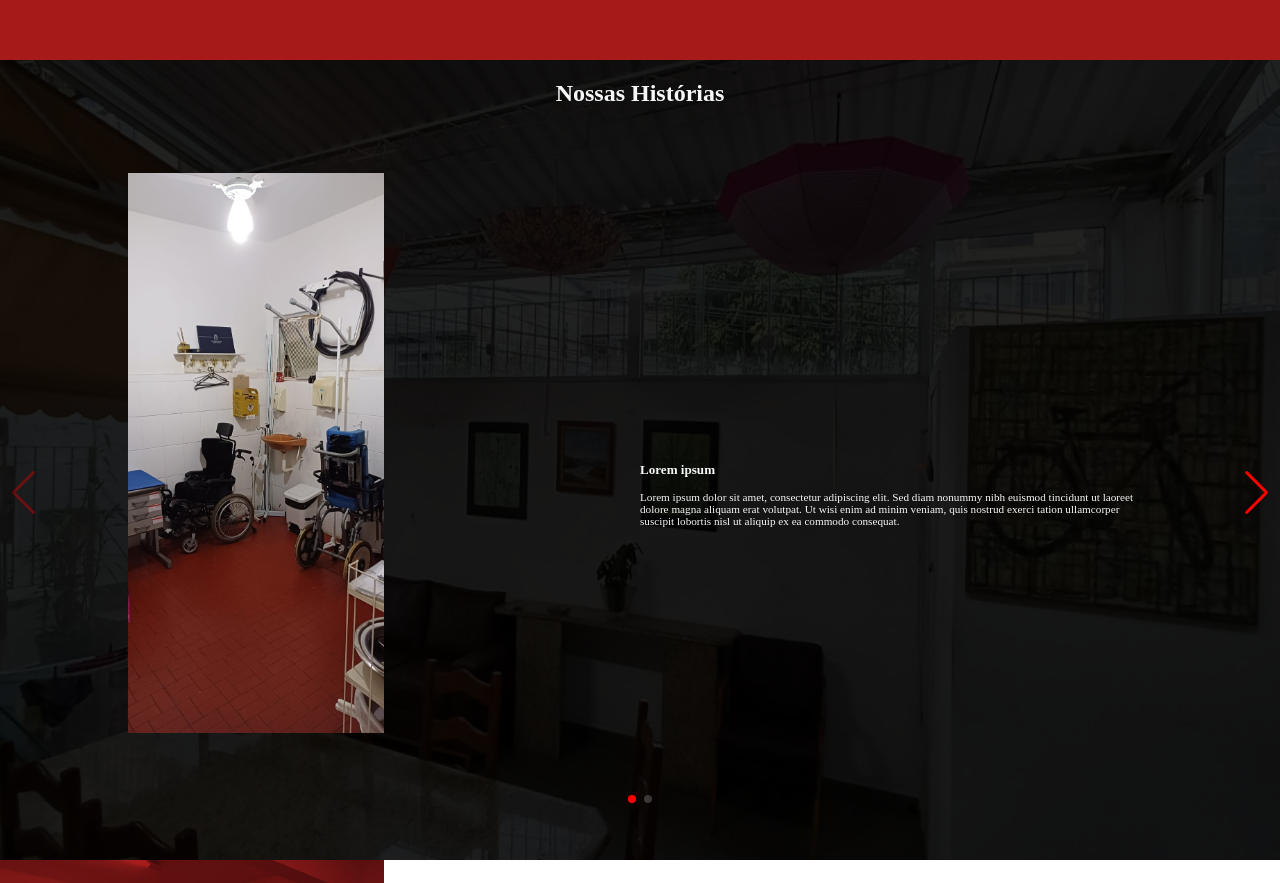
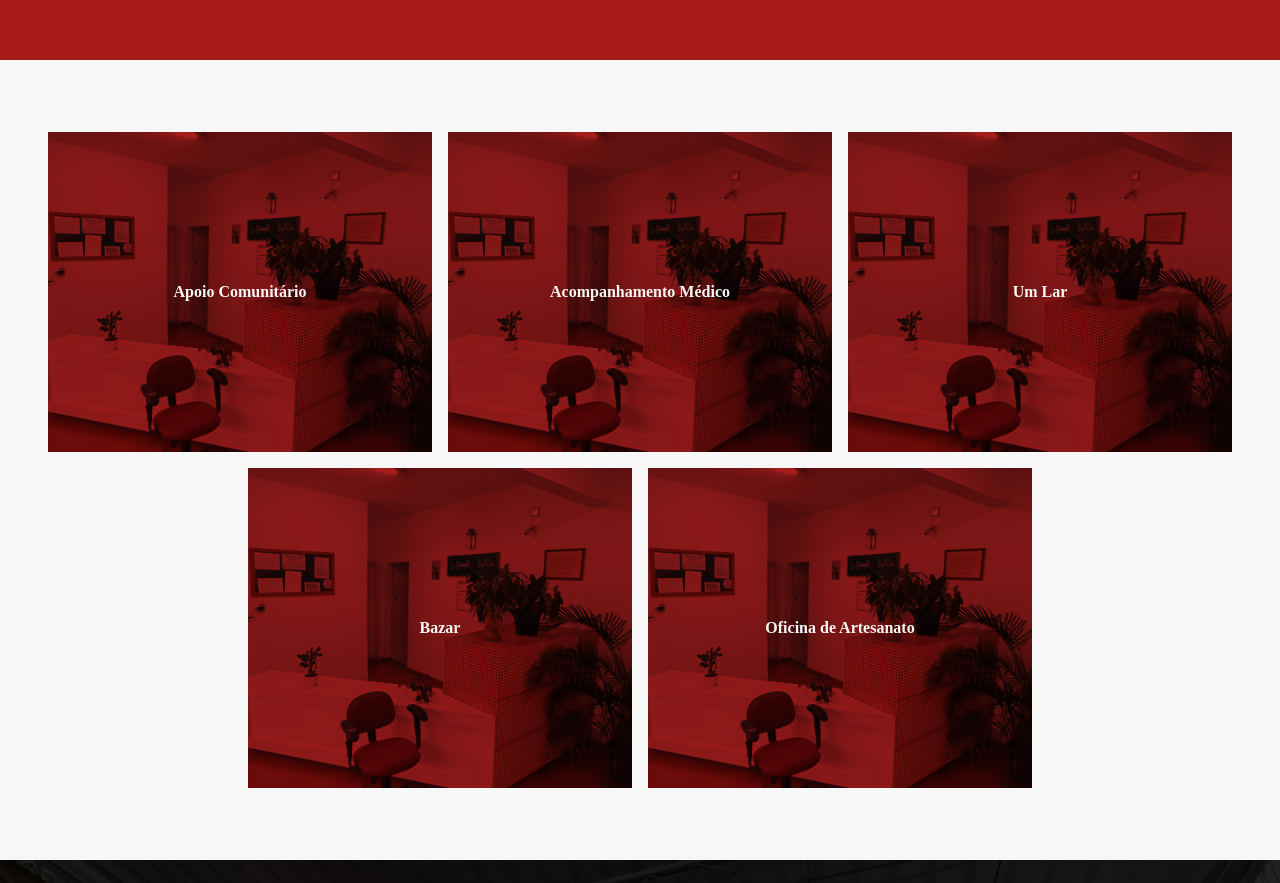
Before and after one commit to MathewsBaio/projeto-sao-camillo-lelis, a React (Create React App) app in the folder projeto-sao-camillo-lelis/: page / in a window 1280 px wide. Shown: the part 1860-2743 px from the top of the page. Built offline with nearby package versions, Linux system fonts and the light colour scheme.

Commit message:
Componente lista de cards desktop

```diff
--- a/projeto-sao-camillo-lelis/src/App.js
+++ b/projeto-sao-camillo-lelis/src/App.js
@@ -4,8 +4,8 @@ import NossasHistorias from "./components/historias/NossasHistorias";
 import Menu from "./components/menu/Menu";
 import SobreNos from "./components/SobreNos/SobreNos";
 import NossosValores from "./components/valores/NossosValores";
-import Card from "./components/card/Card";
 import "./styles/styles.css";
+import Cards from "./components/cards/CardsDesktop";
 
 export default function App() {
   const handleNav = () => {
@@ -21,6 +21,7 @@ export default function App() {
       <InfoDoacoes />
       <SobreNos />
       <NossosValores />
+      <Cards />
       <NossasHistorias />
       <div className="side-menu">
         <Btn action={handleNav} alt="teste" logo="/icons/arrow.png" />
@@ -32,7 +33,6 @@ export default function App() {
           logo="/icons/WhatsApp.webp"
         />
       </div>
-      <Card titulo="Bazar" paragrafo="teste" />
     </div>
   );
 }
--- /dev/null
+++ b/projeto-sao-camillo-lelis/src/components/cards/CardsDesktop.js
@@ -0,0 +1,43 @@
+import Card from "./Card";
+
+const cardsTop = [
+  {
+    titulo: "Apoio Comunitário",
+    paragrafo: "",
+  },
+  {
+    titulo: "Acompanhamento Médico",
+    paragrafo: "",
+  },
+  {
+    titulo: "Um Lar",
+    paragrafo: "",
+  },
+];
+const cardsBot = [
+  {
+    titulo: "Bazar",
+    paragrafo: "",
+  },
+  {
+    titulo: "Oficina de Artesanato",
+    paragrafo: "",
+  },
+];
+
+export default function Cards() {
+  return (
+    <div className="cards" id="programas">
+      <div className="cards-line">
+        {cardsTop.map((c) => {
+          return <Card titulo={c.titulo} paragrafo={c.paragrafo} />;
+        })}
+      </div>
+      <div className="cards-line">
+        {cardsBot.map((c) => {
+          return <Card titulo={c.titulo} paragrafo={c.paragrafo} />;
+        })}
+      </div>
+    </div>
+  );
+}
--- a/projeto-sao-camillo-lelis/src/components/menu/Nav.js
+++ b/projeto-sao-camillo-lelis/src/components/menu/Nav.js
@@ -8,7 +8,7 @@ export default function Nav() {
 
   return (
     <div className="nav">
-      <a className="btn" href="">
+      <a className="btn" href="#programas">
         Programas
       </a>
       <a className="btn" href="#sobre">
--- a/projeto-sao-camillo-lelis/src/styles/card.css
+++ b/projeto-sao-camillo-lelis/src/styles/card.css
@@ -28,9 +28,30 @@
 }
 
 .card > h1 {
+  font-size: 1rem;
   z-index: 10;
 }
 
 .card > p {
+  font-size: 0.7rem;
   z-index: 10;
 }
+
+.cards {
+  display: flex;
+  flex-direction: column;
+  align-items: center;
+  justify-content: center;
+  gap: 1rem;
+  width: 100vw;
+  height: 100vh;
+  background-color: #f7f7f7;
+}
+
+.cards-line {
+  display: flex;
+  flex-direction: row;
+  align-items: center;
+  justify-content: space-around;
+  gap: 1rem;
+}
--- a/projeto-sao-camillo-lelis/src/styles/styles.css
+++ b/projeto-sao-camillo-lelis/src/styles/styles.css
@@ -48,7 +48,7 @@ body {
   justify-content: space-around;
   align-items: center;
   gap: 5px;
-  color: #a61a19;
+  color: #f7f7f7;
   font-size: 0.7rem;
 }
 
```
Also changed, not shown: projeto-sao-camillo-lelis/src/components/cards/Card.js (renamed from projeto-sao-camillo-lelis/src/components/card/Card.js). Lines whose indentation alone changed are shown as unchanged.
